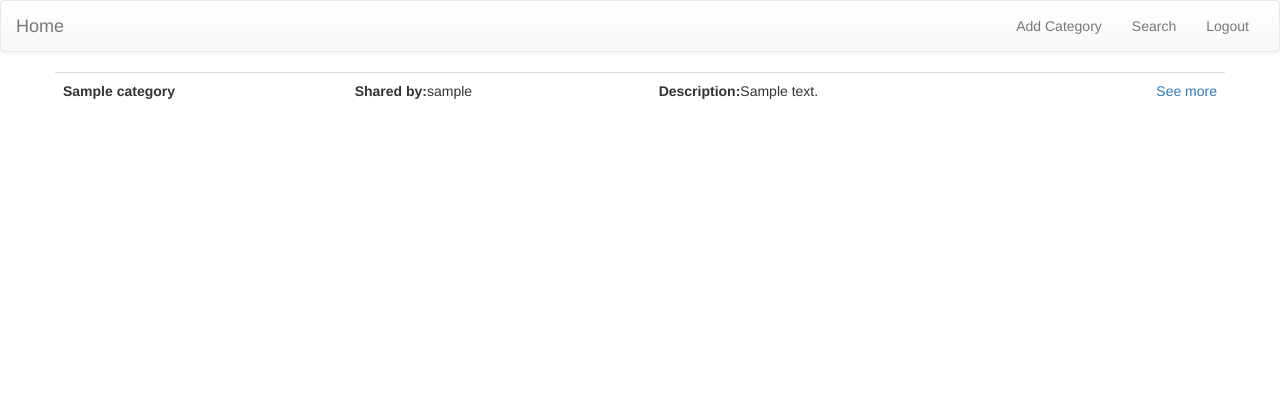
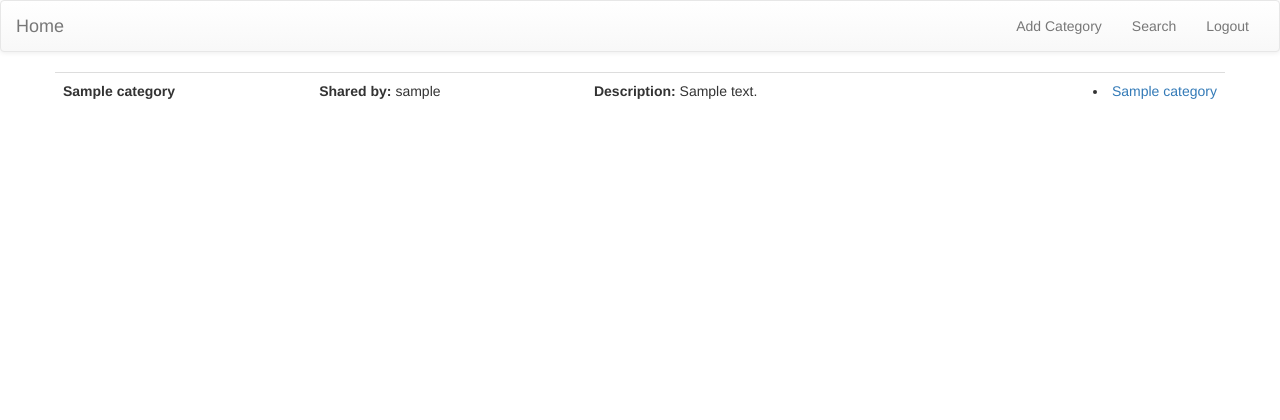
Before and after one commit to vjvasilev95/fhs_project, a Django app: page /fhs/ in a window 1280 px wide. Shown: the top 420 px of the page. Run offline with Django 3.2, Linux system fonts and the light colour scheme; a user stored in the database is signed in; tables that the repository leaves empty hold one stand-in row (values such as "Sample post"); some libraries are stand-ins or nearby versions.

Commit message:
Added info for every category NOTE:To fix 2 categories same name

```diff
--- a/fhs/models.py
+++ b/fhs/models.py
@@ -1,4 +1,5 @@
 from django.db import models
+from django.template.defaultfilters import slugify
 
 from django.contrib.auth.models import User
 
@@ -8,8 +9,18 @@ class Category(models.Model):
     user = models.ForeignKey(User)
     description = models.CharField(max_length=500,null=True)
     shared = models.BooleanField(default=False)
+    slug = models.SlugField()
+    #
+    def save(self, *args, **kwargs):
+    #     # Uncomment if you don't want the slug to change every time the name changes
+    #     #if self.id is None:
+    #     #self.slug = slugify(self.name)
+        self.slug = slugify(self.name)
+        super(Category, self).save(*args, **kwargs)
+
     def __unicode__(self):
         return self.name
+
 
 class Page(models.Model):
     category=models.ForeignKey(Category)
@@ -23,9 +34,10 @@ class Page(models.Model):
     def __unicode__(self):
         return self.title
 
+
 class UserProfile(models.Model):
     user = models.OneToOneField(User)
-    picture = models.ImageField(upload_to = 'profile_images', blank = True)
+    picture = models.ImageField(upload_to='profile_images', blank=True)
 
     def __unicode__(self):
         return self.user.username
--- a/fhs/urls.py
+++ b/fhs/urls.py
@@ -11,5 +11,6 @@ urlpatterns = patterns('',
         url(r'^terms-of-use/$', views.terms, name="terms"),
         url(r'^search/', views.search, name='search'),
         url(r'^save-page/', views.save_page, name='save_page'),
-        url(r'^add-category/', views.add_category, name='add_category')
+        url(r'^add_category/', views.add_category, name='add_category'),
+        url(r'^category/(?P<category_name_slug>[\w\-]+)/$', views.category, name='category'),
         )
--- a/fhs/views.py
+++ b/fhs/views.py
@@ -1,19 +1,19 @@
 # -*- coding: utf-8 -*-
 
 from django.shortcuts import render
-from django.http import HttpResponse
-from forms import UserProfileForm, UserForm, PageForm, CategoryForm
+from forms import UserProfileForm, UserForm, CategoryForm
 from models import Category, Page
 
 from django.contrib.auth import authenticate, login, logout
 from django.http import HttpResponseRedirect, HttpResponse
 import bing_search
 import healthfinder_search, medlinePlus
-from save_page_helper import  *
+from save_page_helper import *
+
 
 def add_category(request):
     if request.method == "POST":
-        category_form = CategoryForm(data = request.POST)
+        category_form = CategoryForm(data=request.POST)
         if category_form.is_valid():
             category = category_form.save(commit=False)
             category.user = request.user
@@ -26,6 +26,35 @@ def add_category(request):
     print "return that form"
     return render(request, "fhs/add_category.html", {'category_form': category_form})
 
+
+def category(request, category_name_slug):
+    # Create a context dictionary which we can pass to the template rendering engine.
+    context_dict = {}
+
+    try:
+        # Can we find a category name slug with the given name?
+        # If we can't, the .get() method raises a DoesNotExist exception.
+        # So the .get() method returns one model instance or raises an exception.
+        category = Category.objects.get(slug=category_name_slug)
+        context_dict['category_name'] = category.name
+
+        # Retrieve all of the associated pages.
+        # Note that filter returns >= 1 model instance.
+        pages = Page.objects.filter(category=category)
+
+        # Adds our results list to the template context under name pages.
+        context_dict['pages'] = pages
+        # We also add the category object from the database to the context dictionary.
+        # We'll use this in the template to verify that the category exists.
+        context_dict['category'] = category
+    except Category.DoesNotExist:
+        # We get here if we didn't find the specified category.
+        # Don't do anything - the template displays the "no category" message for us.
+        pass
+
+    # Go render the response and return it to the client.
+    return render(request, 'fhs/category.html', context_dict)
+
 def user_logout(request):
     # Since we know the user is logged in, we can now just log them out.
     logout(request)
@@ -35,7 +64,6 @@ def user_logout(request):
 
 def index(request):
     public_categories = Category.objects.filter(shared=True)
-
     return render(request, 'fhs/index.html', {'public_categories': public_categories})
 
 def register(request):
--- a/templates/fhs/add_category.html
+++ b/templates/fhs/add_category.html
@@ -5,7 +5,7 @@
 {% block title %}Add Category{% endblock %}
 
 {% block body_block %}
-        <form id="add_category" method="post" action="/fhs/add-category/"
+        <form id="add_category" method="post" action="/fhs/add_category/"
                             enctype="multipart/form-data">
             {% csrf_token %}
             {{ category_form.as_p }}
--- a/templates/fhs/index.html
+++ b/templates/fhs/index.html
@@ -35,8 +35,7 @@
 
             </div>
             {% else %}
-
-            {% if public_categories %}
+                {% if public_categories %}
                 <table class="table" valign="baseline">
                 <tbody>
                         {% for category in public_categories %}
@@ -45,13 +44,13 @@
                                 <p class="category-name"><strong>{{ category.name }}</strong></p>
                             </td>
                             <td>
-                                <span class="recipients-number"><strong>Shared by:</strong>{{ category.user }}</span>
+                                <span class="recipients-number"><strong>Shared by: </strong>{{ category.user }}</span>
                             </td>
                             <td class="category-sharer" valign="bottom" align="left">
-                                <p class="cat-descr"><strong>Description:</strong>{{ category.description }}</p>
+                                <p class="cat-descr"><strong>Description: </strong>{{ category.description }}</p>
                             </td>
                             <td class="text-right" valign="bottom">
-                       	        <a>See more</a>
+                                <li><a href="/fhs/category/{{ category.slug }}">{{ category.name }}</a></li>
                             </td>
                             </tr>
                         {% endfor %}
@@ -68,3 +67,5 @@
 
 
 {% endblock %}
+
+<!DOCTYPE html>
```
Also changed, not shown: templates/fhs/category.html (added, +26 -0 lines), fhs/migrations/0001_initial.py, fhs/migrations/0002_category_description.py (deleted), fhs/migrations/0002_page_url.py (deleted), fhs/migrations/0003_auto_20160312_1257.py (deleted), fhs/migrations/0004_merge.py (deleted), fhs/migrations/0005_category_shared.py (deleted).
